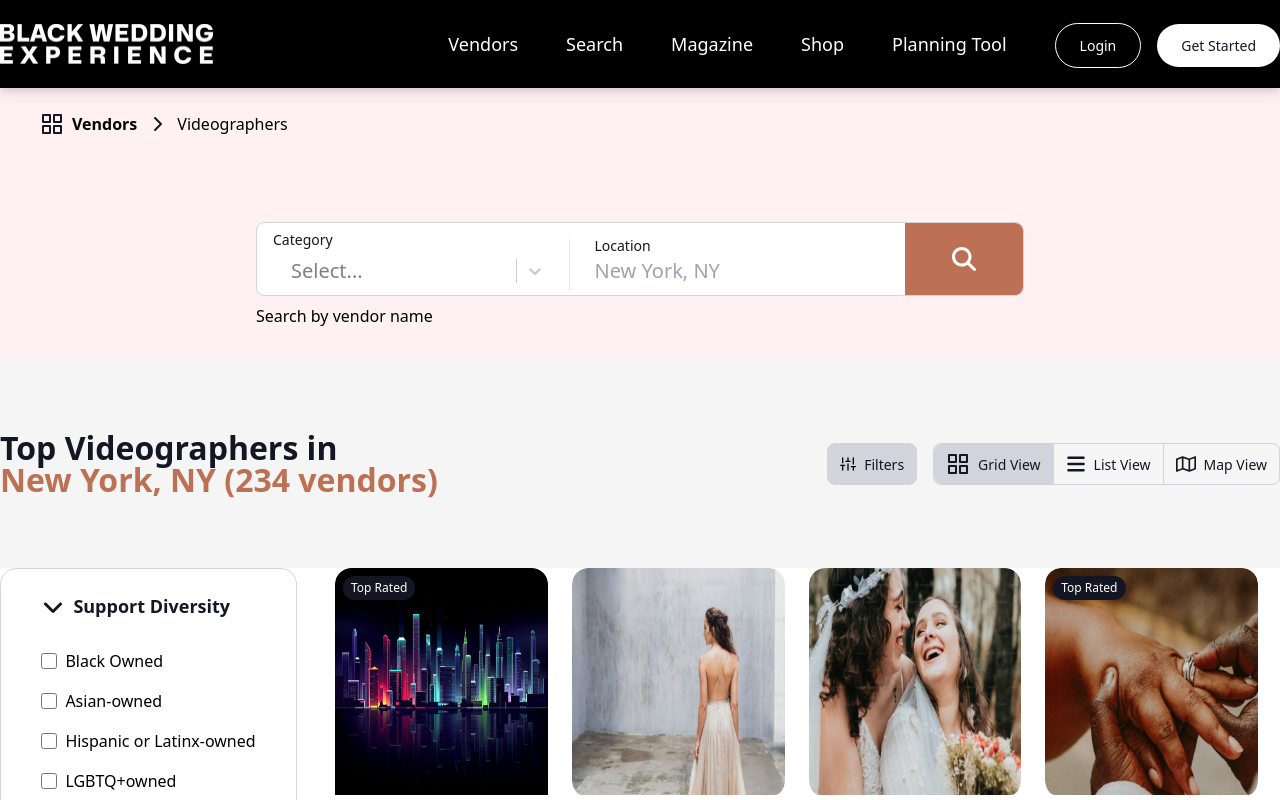
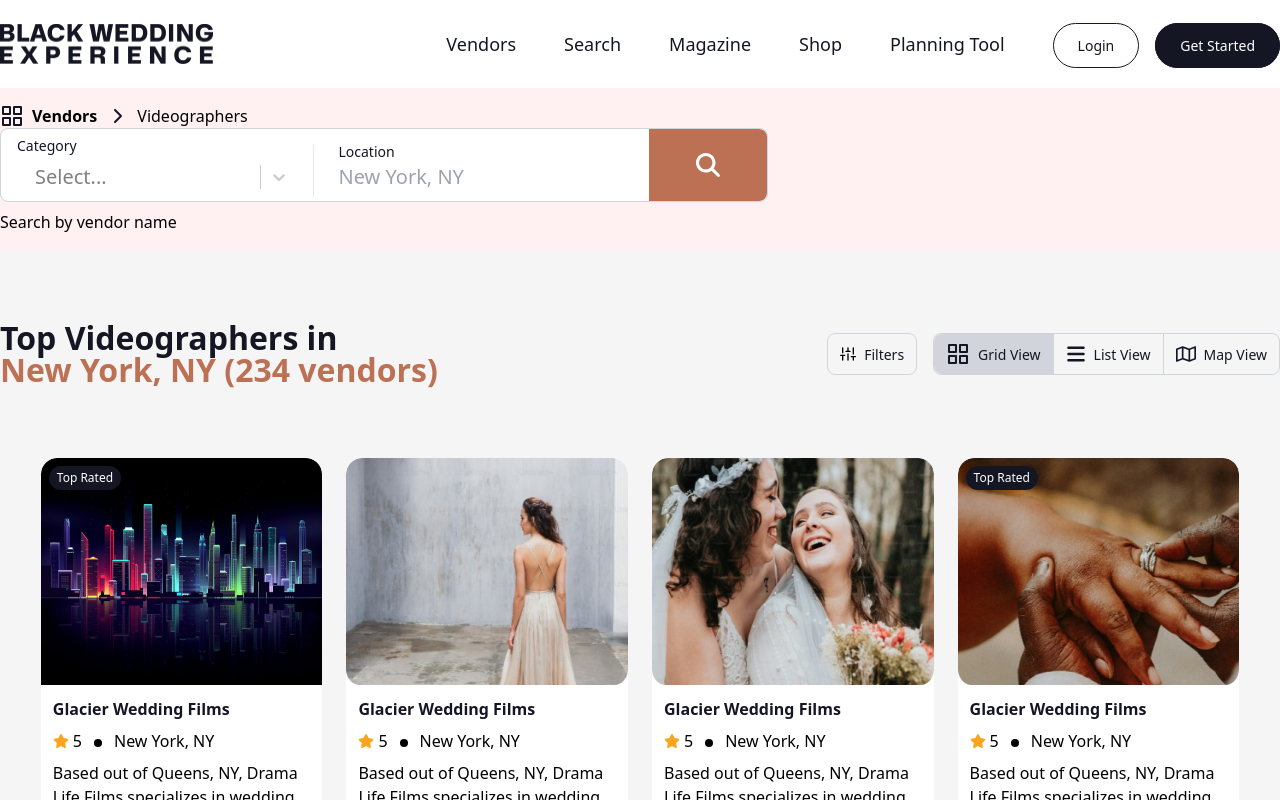
Before and after one commit to Monower/black-wedding, a React (Vite) app: page /vendor-search in a window 1280 px wide. Shown: the top 800 px of the page. Built offline with nearby package versions, Linux system fonts and the light colour scheme; a web font is replaced by a local one.

Commit message:
worked on many things

```diff
--- a/src/components/Menu.jsx
+++ b/src/components/Menu.jsx
@@ -1,22 +1,30 @@
-import { Link } from "react-router-dom";
+import { Link, useLocation } from "react-router-dom";
 
 const Menu = () => {
-
+  const location = useLocation();
   return (
     <>
       <ul className="flex flex-col lg:flex-row lg:items-center  lg:gap-12 text-base lg:text-lg font-medium">
         <li className="border-b pb-1 lg:border-none lg:pb-0">
           <Link
             to="/vendors"
-            className={`text-brandBlack lg:text-white hover:underline`}
+            className={`text-brandBlack hover:border-b-2 ${
+              location.pathname.length > 1
+                ? "lg:text-brandBlack"
+                : "lg:text-white"
+            }`}
           >
             Vendors
           </Link>
         </li>
         <li className="border-b pb-1 lg:border-none lg:pb-0">
           <Link
-            to={'/vendor-search'}
-            className={`text-brandBlack lg:text-white hover:underline`}
+            to={"/vendor-search"}
+            className={`text-brandBlack hover:border-b-2 ${
+              location.pathname.length > 1
+                ? "lg:text-brandBlack"
+                : "lg:text-white"
+            }`}
           >
             Search
           </Link>
@@ -24,7 +32,11 @@ const Menu = () => {
         <li className="border-b pb-1 lg:border-none lg:pb-0">
           <a
             href="#"
-            className={`text-brandBlack lg:text-white hover:underline`}
+            className={`text-brandBlack hover:border-b-2 ${
+              location.pathname.length > 1
+                ? "lg:text-brandBlack"
+                : "lg:text-white"
+            }`}
           >
             Magazine
           </a>
@@ -32,7 +44,11 @@ const Menu = () => {
         <li className="border-b pb-1 lg:border-none lg:pb-0">
           <a
             href="#"
-            className={`text-brandBlack lg:text-white hover:underline`}
+            className={`text-brandBlack hover:border-b-2 ${
+              location.pathname.length > 1
+                ? "lg:text-brandBlack"
+                : "lg:text-white"
+            }`}
           >
             Shop
           </a>
@@ -40,7 +56,11 @@ const Menu = () => {
         <li className="border-b pb-1 lg:border-none lg:pb-0">
           <a
             href="#"
-            className={`text-brandBlack lg:text-white hover:underline`}
+            className={`text-brandBlack hover:border-b-2 ${
+              location.pathname.length > 1
+                ? "lg:text-brandBlack"
+                : "lg:text-white"
+            }`}
           >
             Planning Tool
           </a>
@@ -49,7 +69,11 @@ const Menu = () => {
           <li className="border-b pb-1 lg:border-none lg:pb-0">
             <a
               href="#"
-              className={`text-brandBlack border lg:text-sm lg:text-white lg:border-white lg:px-6 lg:py-3 rounded-full`}
+              className={`text-brandBlack border lg:text-sm lg:px-6 lg:py-3 rounded-full ${
+                location.pathname.length > 1
+                  ? "border-brandBlack"
+                  : "lg:text-white lg:border-white"
+              }`}
             >
               Login
             </a>
@@ -57,7 +81,11 @@ const Menu = () => {
           <li className="border-b pb-1 lg:border-none lg:pb-0">
             <a
               href="#"
-              className="bg-white text-brandBlack lg:text-sm lg:px-6 lg:py-3 rounded-full"
+              className={`lg:text-sm lg:px-6 lg:py-3 rounded-full ${
+                location.pathname.length > 1
+                  ? "bg-brandBlack text-white border border-brandBlack"
+                  : "bg-white border border-brandBlack text-brandBlack"
+              }`}
               aria-label="Get Started"
             >
               Get Started
--- a/src/components/Navbar.jsx
+++ b/src/components/Navbar.jsx
@@ -2,12 +2,12 @@
 import { useState, useEffect } from "react";
 import Menu from "./Menu";
 import Mobilemenu from "./Mobilemenu";
-import { Link } from "react-router-dom";
+import { Link, useLocation } from "react-router-dom";
 
 const Navbar = () => {
   const [bgColor, setBgColor] = useState(false);
   const [visible, setVisible] = useState(true);
-
+  const location = useLocation();
   useEffect(() => {
 
     window.addEventListener("scroll", () => {
@@ -28,23 +28,35 @@ const Navbar = () => {
       window.removeEventListener("scroll", () => {});
     }
   },[]);
+
+  console.log(location.pathname.length);
     return (
       <>
         <nav
-          className={`fixed top-0 left-0 right-0 py-2 lg:py-6 z-50 ${
-            bgColor ? "bg-black drop-shadow-lg" : "bg-black drop-shadow-lg"
-          } ${visible ? "" : "hidden"}`}
+          className={`py-2 lg:py-6 ${
+            location.pathname.length > 1
+              ? "bg-white"
+              : "bg-transparent absolute top-0 left-0 right-0"
+          }`}
         >
           <div
-            className={`container  mx-auto  px-2 lg:px-0 flex items-center justify-between`}
+            className={`container mx-auto  px-2 lg:px-0 flex items-center justify-between`}
           >
             <div>
               <Link to="/">
-                <img
-                  className="w-[7.5em] lg:w-[13.3125em] h-10"
-                  src="/images/logo.png"
-                  alt="Logo"
-                />
+                {location.pathname.length > 1 ? (
+                  <img
+                    className="w-[7.5em] lg:w-[13.3125em] h-10"
+                    src="/images/logo2.png"
+                    alt="Logo"
+                  />
+                ) : (
+                  <img
+                    className="w-[7.5em] lg:w-[13.3125em] h-10"
+                    src="/images/logo.png"
+                    alt="Logo"
+                  />
+                )}
               </Link>
             </div>
             <div className="hidden lg:block">
--- a/src/components/Vendor/VendorCard.jsx
+++ b/src/components/Vendor/VendorCard.jsx
@@ -1,21 +1,12 @@
 import { memo, useState, useEffect } from "react";
 
 const VendorCard = memo(({ image, title, rating, address, description, topRated }) => {
-  // const [animate, setAnimate] = useState(true);
-
-    /* useEffect(() => {
-      setTimeout(() => {
-        setAnimate(false);
-      }, 1000);
-    }, []); */
-
-  /* ${animate ? 'opacity-0' : 'opacity-100'} */
     return (
       <>
         <a href="#" className={`transition-all duration-500 ` }>
           <div className="relative">
             <img
-              className="rounded-t-2xl w-full h-[8em] lg:h-[14.1875em] group-hover:scale-110 transition-all duration-500"
+              className="rounded-t-2xl w-full h-[8em] lg:h-[14.1875em] group-hover:scale-x-110 transition-all duration-500"
               src={image}
               alt="Black Weddings"
               loading="lazy"
--- a/src/pages/Search.jsx
+++ b/src/pages/Search.jsx
@@ -9,7 +9,7 @@ import VendorCard2 from "../components/Vendor/VendorCard2";
 
 const Search = () => {
 
-    const [showfilter, setShowFilter] = useState(true);
+    const [showfilter, setShowFilter] = useState(false);
     const [viewType, setViewType] = useState("grid");
     const [showItem, setShowItem] = useState(4);
     const [fromItem, setFromItem] = useState(0);
@@ -263,8 +263,9 @@ const Search = () => {
     return (
       <>
         <section>
-          <div className="min-h-[45vh] bg-rose-50 relative">
-            <div className="absolute top-28 left-10 flex items-center">
+          <div className="bg-rose-50 py-4">
+            <div className="container mx-auto">
+              <div className=" flex items-center">
                 <span>
                   <svg
                     width="24"
@@ -315,9 +316,10 @@ const Search = () => {
                 </span>
                 <p className="ml-2">Videographers</p>
               </div>
-            <div className="flex flex-col gap-2 absolute bottom-8 left-1/2 transform -translate-x-1/2">
+              <div className="flex flex-col gap-2">
                 <VendorSearch />
                 <p>Search by vendor name</p>
+              </div>
             </div>
           </div>
           <div className="py-[4.5em] bg-[#F5F5F5]">
@@ -518,7 +520,7 @@ const Search = () => {
               </div>
             </div>
           </div>
-          <div className="container mx-auto pb-[2.875em] flex gap-4">
+          <div className="container mx-auto pb-[4.5em] flex gap-4 bg-[#F5F5F5]">
             {showfilter && (
               <div className="">
                 <form className="min-w-[18.5625em] border border-gray-300 rounded-2xl p-6 flex flex-col items-center sticky top-24 z-10">
@@ -715,30 +717,39 @@ const Search = () => {
                 })}
               </div>
               <div className="flex justify-center items-center gap-3">
-                <button onClick={()=> {
-                    setFromItem((prev)=>{
-                        return prev - showItem
-                    })
-                    setToItem((prev)=>{
-                        return prev - showItem
-                    })
-                    setItemIndex((prev)=>{
-                        return prev - 1
-                    })
+                <button
+                  onClick={() => {
+                    setFromItem((prev) => {
+                      return prev - showItem;
+                    });
+                    setToItem((prev) => {
+                      return prev - showItem;
+                    });
+                    setItemIndex((prev) => {
+                      return prev - 1;
+                    });
                   }}
                   disabled={fromItem == 0}
-                className="text-brandBlack text-[14px] font-medium">
+                  className="text-brandBlack text-[14px] font-medium"
+                >
                   Prev
                 </button>
                 {paginate2.map((item, index) => {
-                  console.log('from item: ', fromItem, 'to item: ', toItem, 'index: ', index);
+                  console.log(
+                    "from item: ",
+                    fromItem,
+                    "to item: ",
+                    toItem,
+                    "index: ",
+                    index
+                  );
                   return (
                     <button
                       key={index}
                       onClick={() => {
-                          setItemIndex(index)
-                          setFromItem(index * showItem)
-                          setToItem((index + 1) * showItem)
+                        setItemIndex(index);
+                        setFromItem(index * showItem);
+                        setToItem((index + 1) * showItem);
                       }}
                       className={`border px-2 py-1 rounded-md text-[14px] font-medium ${
                         index === itemIndex
@@ -750,19 +761,21 @@ const Search = () => {
                     </button>
                   );
                 })}
-                <button onClick={() => {
-                    setFromItem((prev)=>{
-                        return prev + showItem
-                    })
-                    setToItem((prev)=>{
-                        return prev + showItem
-                    })
-                    setItemIndex((prev)=>{
-                        return prev + 1
-                    })
+                <button
+                  onClick={() => {
+                    setFromItem((prev) => {
+                      return prev + showItem;
+                    });
+                    setToItem((prev) => {
+                      return prev + showItem;
+                    });
+                    setItemIndex((prev) => {
+                      return prev + 1;
+                    });
                   }}
                   disabled={toItem >= data.length}
-                className="text-brandBlack text-[14px] font-medium">
+                  className="text-brandBlack text-[14px] font-medium"
+                >
                   Next
                 </button>
               </div>
```
Also changed, not shown: src/components/Home/Cardsection.jsx (+35 -7 lines), public/images/logo2.png (added). Lines whose indentation alone changed are shown as unchanged.
